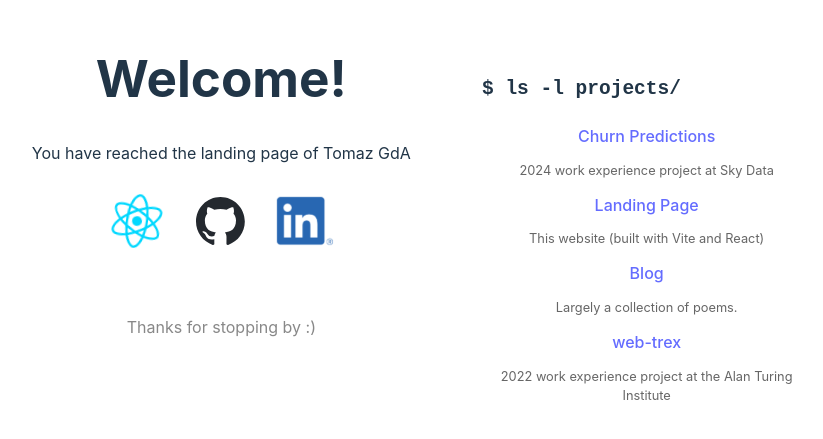
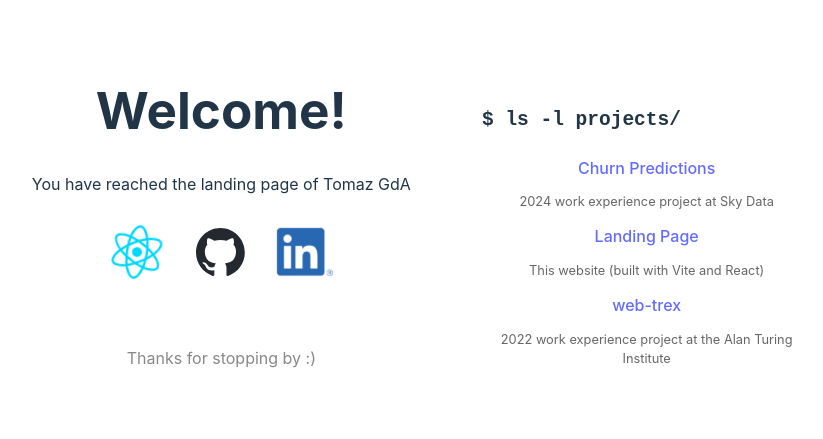
Before and after one commit to tomazgda/landing-page, a React (Vite) app: page / in a window 1280 px wide. Shown: the part 167-606 px from the top of the page, without its empty margins (206-1029 px from the left). Built offline with nearby package versions, Linux system fonts and the light colour scheme.

Commit message:
removed blog

```diff
--- a/src/App.jsx
+++ b/src/App.jsx
@@ -75,7 +75,7 @@ function Projects() {
             <ul className="external-links">
               <li> <a href="https://github.com/tomazgda/churn_predictions">Churn Predictions</a> <p className="description">2024 work experience project at Sky Data</p></li>
               <li> <a href="https://github.com/tomazgda/web-landing-page">Landing Page</a> <p className="description">This website (built with Vite and React)</p></li>
-              <li> <a href="https://tomazgda.github.io/blog/">Blog</a> <p className="description">Largely a collection of poems.</p></li>
+              {/* <li> <a href="https://tomazgda.github.io/blog/">Blog</a> <p className="description">Largely a collection of poems.</p></li> */}
               <li> <a href="https://github.com/tomazgda/web-trex">web-trex</a> <p className="description">2022 work experience project at the Alan Turing Institute</p></li>
             </ul>
 
```
